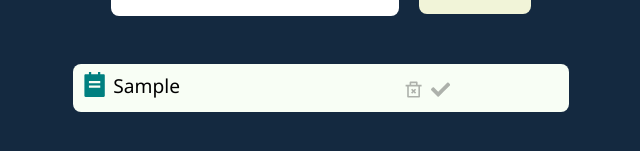
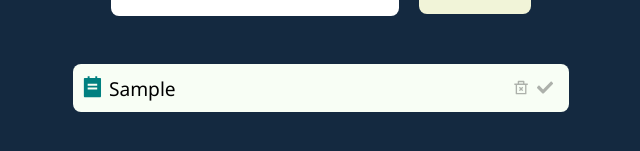
Before and after one commit to Waldemar-00/react-again, a React (Create React App) app in the folder 25-todo-app-2.0/: page / in a window 1280 px wide. Both pictures are taken after typing "Sample" into the empty fields and a click on the button "Submit". Shown: the part 177-328 px from the top of the page, without its empty margins (319-959 px from the left). Built offline with nearby package versions, Linux system fonts and the light colour scheme.

Commit message:
Changed JSX and CSS.

```diff
--- a/25-todo-app-2.0/src/components/Todos/TodoList.js
+++ b/25-todo-app-2.0/src/components/Todos/TodoList.js
@@ -11,7 +11,7 @@ function TodoList({ notes, handleDeleteNote }) {
           onDoubleClick={() => handleDeleteNote(note.id)}
         >
           <RiTodoFill className={styles.RiIcon} />
-          {note.text}
+          <div className={styles.text}>{note.text}</div>
           <RiDeleteBin2Line className={styles.Bin} />
           <FaCheck className={styles.Fa} />
         </li>
--- a/25-todo-app-2.0/src/components/Todos/TodoList.module.css
+++ b/25-todo-app-2.0/src/components/Todos/TodoList.module.css
@@ -7,6 +7,8 @@
   margin-top: 3rem;
 }
 .todoList li {
+  display: flex;
+  align-items: center;
   width: 30rem;
   height: 2rem;
   padding: 0.5rem;
@@ -23,18 +25,17 @@
   margin-right: 5px;
   font-size: 1.7rem;
 }
-
+.text {
+  width: 100%;
+}
 .Bin,
 .Fa {
   color: rgba(0, 0, 0, 0.3);
-  vertical-align: text-bottom;
   cursor: pointer;
-}
-.Bin {
-  margin-left: 14rem;
 }
 .Fa {
   margin-left: 0.5rem;
+  margin-right: 0.5rem;
 }
 .Fa:hover {
   color: green;
```
